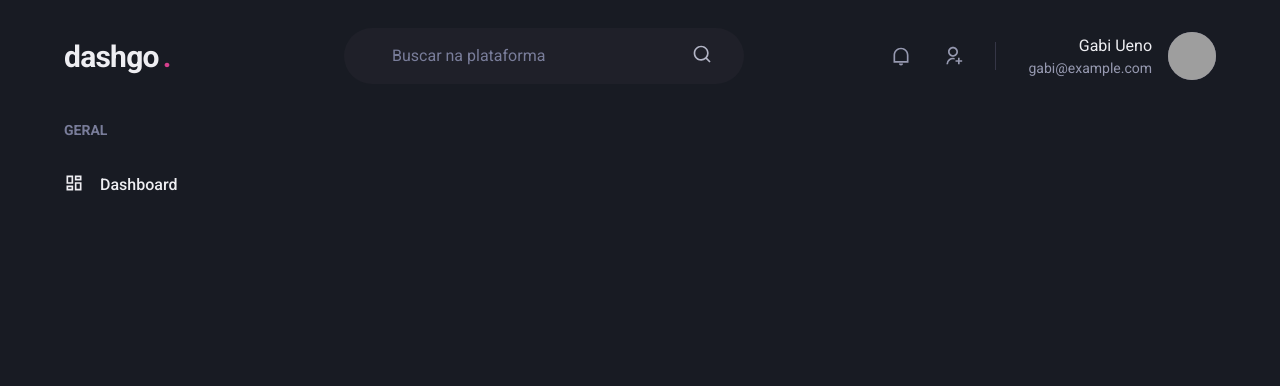
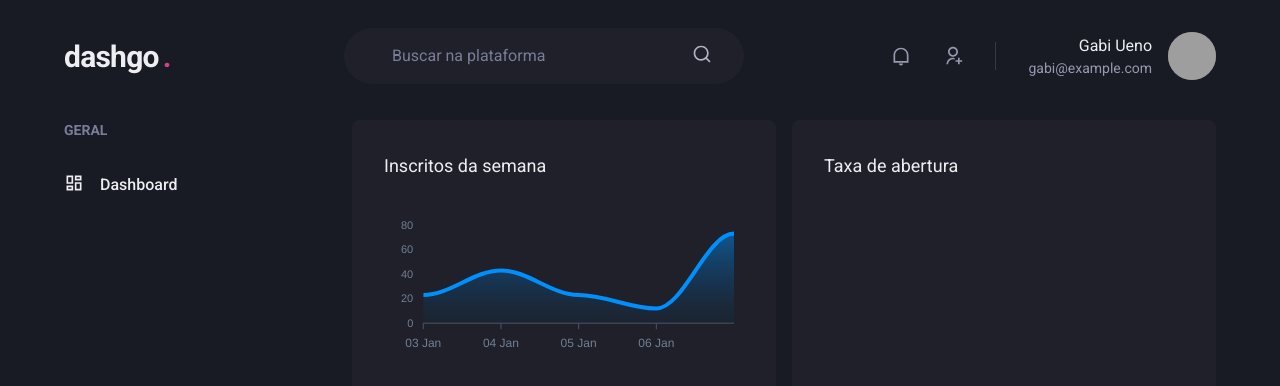
Before and after one commit to gabiayako/dashgo, a Next.js app: page /dashboard in a window 1280 px wide. Shown: the top 386 px of the page. Built offline with nearby package versions, Linux system fonts and the light colour scheme; grey boxes are pictures that could not be loaded.

Commit message:
Adding plots

```diff
--- a/package.json
+++ b/package.json
@@ -12,9 +12,11 @@
     "@chakra-ui/react": "^1.7.3",
     "@emotion/react": "^11.7.1",
     "@emotion/styled": "^11.6.0",
+    "apexcharts": "^3.32.1",
     "framer-motion": "^5.5.5",
     "next": "12.0.7",
     "react": "17.0.2",
+    "react-apexcharts": "^1.3.9",
     "react-dom": "17.0.2",
     "react-icons": "^4.3.1"
   },
--- a/src/pages/dashboard.tsx
+++ b/src/pages/dashboard.tsx
@@ -1,6 +1,59 @@
-import { Flex } from "@chakra-ui/react";
+import { Box, Flex, SimpleGrid, Text, theme } from "@chakra-ui/react";
 import { Header } from "../components/Header";
 import { Sidebar } from "../components/Sidebar";
+import dynamic from "next/dynamic";
+
+const Chart = dynamic(() => import("react-apexcharts"), {
+  ssr: false,
+});
+
+const options = {
+  chart: {
+    toolbar: {
+      show: false,
+    },
+    zoom: {
+      enabled: false,
+    },
+    foreColor: theme.colors.gray[500],
+  },
+  grid: {
+    show: false,
+  },
+  dataLabels: {
+    enabled: false,
+  },
+  tooltip: {
+    enabled: false,
+  },
+  xaxis: {
+    type: "datetime",
+    axisBorder: {
+      color: theme.colors.gray[600],
+    },
+    axisTicks: {
+      color: theme.colors.gray[600],
+    },
+    categories: [
+      "2022-01-03T00:00:00.000Z",
+      "2022-01-04T00:00:00.000Z",
+      "2022-01-05T00:00:00.000Z",
+      "2022-01-06T00:00:00.000Z",
+      "2022-01-07T00:00:00.000Z",
+    ],
+  },
+  fill: {
+    opacity: 0.3,
+    type: "gradient",
+    gradient: {
+      shade: "dark",
+      opacityFrom: 0.7,
+      opacityTo: 0.3,
+    },
+  },
+};
+
+const series = [{ name: "Inscritos", data: [23, 43, 23, 12, 73] }];
 
 const Dashboard = () => {
   return (
@@ -8,6 +61,25 @@
       <Header />
       <Flex w="100%" maxW={1200} my="6" px="6" mx="auto">
         <Sidebar />
+        <SimpleGrid flex="1" gap="4" minChildWidth="320px" align="flex-start">
+          <Box p="8" bg="gray.800" borderRadius={8}>
+            <Text fontSize="lg" mb="4">
+              Inscritos da semana
+            </Text>
+            <Chart
+              options={options}
+              series={series}
+              type="area"
+              height="160px"
+            />
+          </Box>
+
+          <Box p="8" bg="gray.800" borderRadius={8}>
+            <Text fontSize="lg" mb="4">
+              Taxa de abertura
+            </Text>
+          </Box>
+        </SimpleGrid>
       </Flex>
     </Flex>
   );
```
Also changed, not shown: 1 other file (tests, documents, lock files or other folders).
